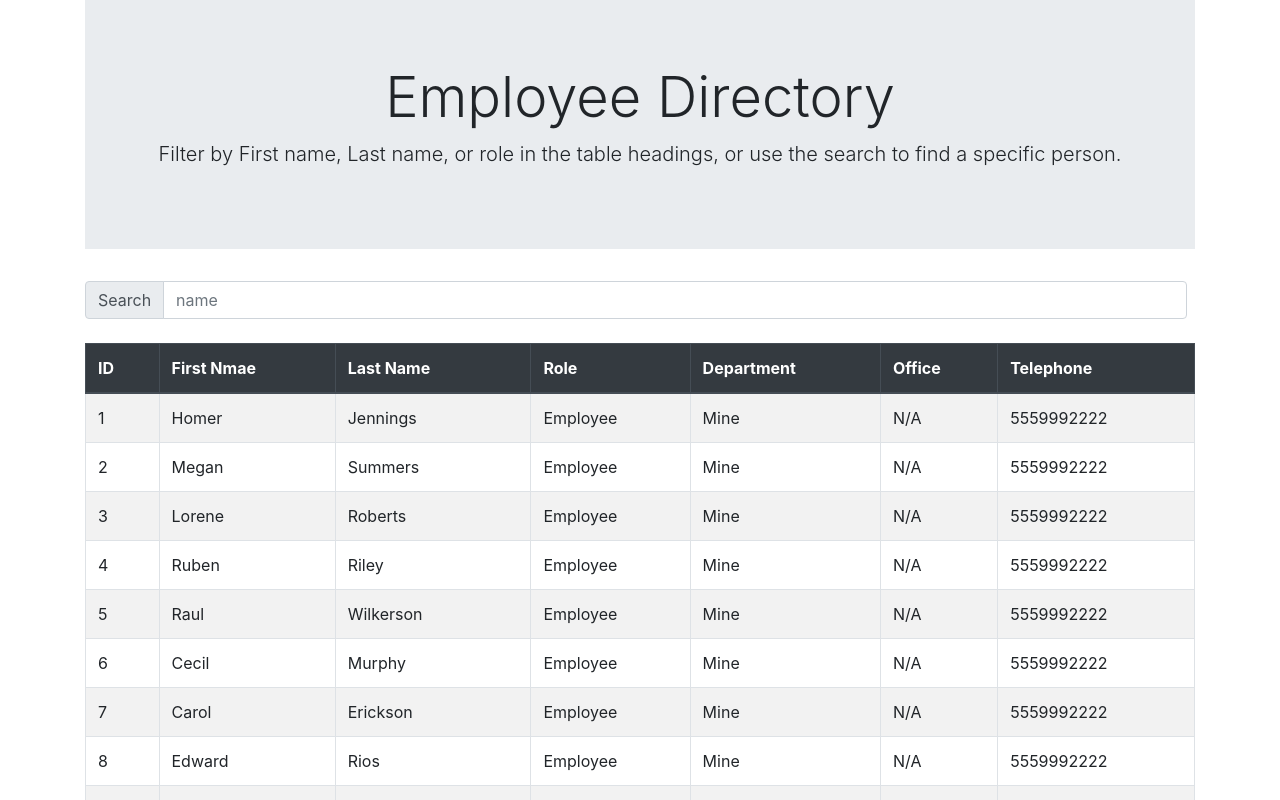
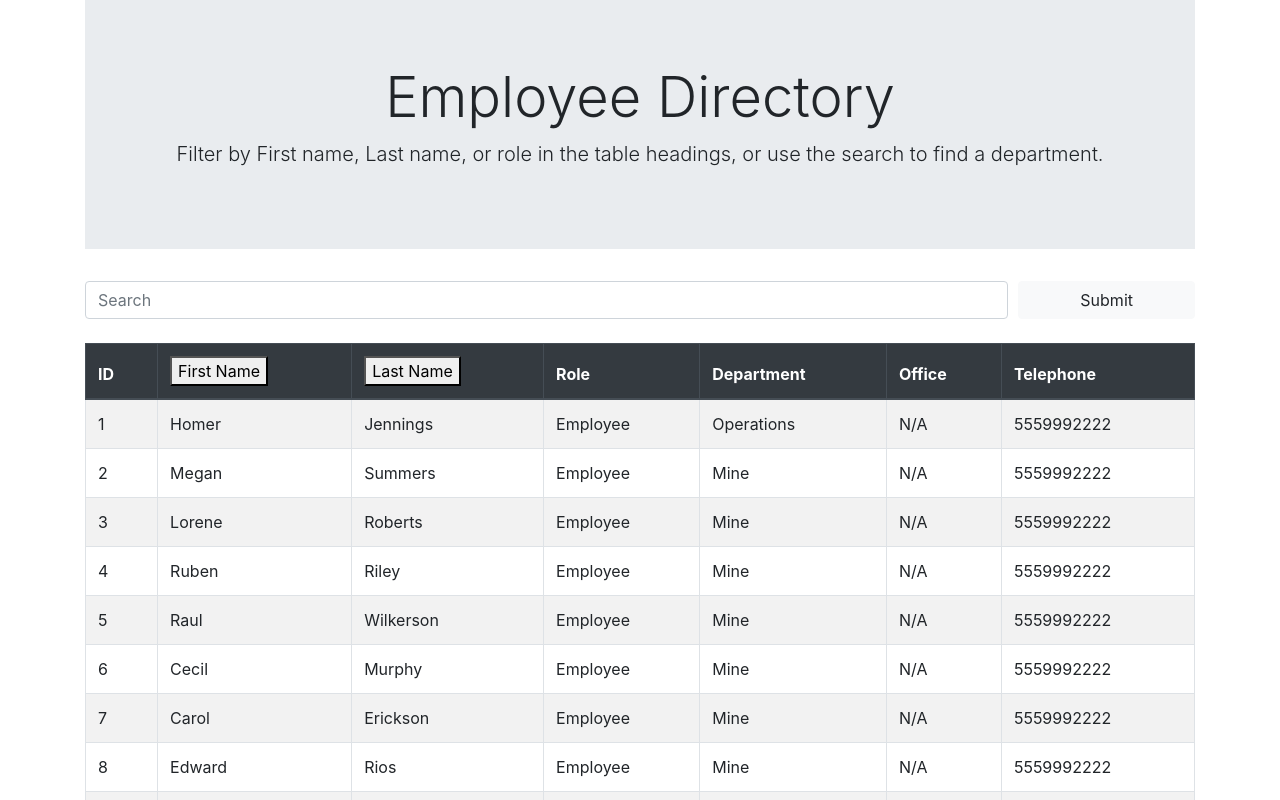
Before and after one commit to AJFree458/opus19_React-Employee-Directory, a React (Create React App) app in the folder employee-directory/: page / in a window 1280 px wide. Shown: the top 800 px of the page. Built offline with nearby package versions, Linux system fonts and the light colour scheme.

Commit message:
Add function to sort a column by name, remove a component and minor changes

```diff
--- a/employee-directory/src/App.js
+++ b/employee-directory/src/App.js
@@ -2,53 +2,48 @@ import React, { Component } from 'react';
 import './App.css';
 import Jumbotron from "./components/Jumbotron";
 import Search from "./components/Search";
-import Table from "./components/Table";
+import Table from "./components/Table"
 import TableData from "./components/TableData";
 import employee from "./employee.json";
 
 
 class App extends Component {
 
-  // state = {
-  //   search: "",
-  //   employee,
-  //   order: "asc"
-  // };
+  state = {
+    employee,
+    searchTerm: "",
+  };
 
-  // handleInputChange = event => {
-  //   console.log(event.target.value);
-  //   this.setState({ search: event.target.value });
-  // };
 
-  // sortName = event => {
-  //   let currentEmployees = this.state.employee
-  //   .sort(function(a, b) {
-  //     if(a.name.value < b.name.value) return -1;
-  //     if(a.name.value > b.name.value) return 1;
-  //     return 0;
-  //   })
-  //   this.setState({ employee: currentEmployees });
-  // }
+    // Sort columns
+  clickSorter = (category) => {
+    const employee = this.state.employee.sort(function (a, b) {
+      var textA = a[category];
+      var textB = b[category];
+      return textA < textB ? -1 : textA > textB ? 1 : 0;
+    });
 
-  state = {
-    employee
-};
-
-sortFunction = () => {
-  const employee = this.state.employee.sort((a, b) => (a.name > b.name) ? 1 : -1);
-  this.setState({ employee });
-}
+    this.setState({ employee });
+  };
 
   render() {
     return (
       <div className={"container"}>
         <Jumbotron />
-        <Search
-          handleInputChange={this.handleInputChange}
-          sortName={this.sortName}
-          sortRole={this.sortRole}
-          search={this.state.search} />
+        <Search />
           <Table>
+            <thead className="thead-dark">
+              <th>ID</th>
+              <th  onClick={() => this.clickSorter("firstName")}>
+                    <button className="tableButton">First Name</button></th>
+              <th onClick={() => this.clickSorter("lastName")}>
+                    <button className="tableButton">Last Name</button></th>
+              <th>Role</th>
+              <th>Department</th>
+              <th>Office</th>
+              <th>Telephone</th>
+            </thead>
+            <tbody>
             {this.state.employee.map(employee => (
               <TableData
                 id={employee.id}
@@ -58,9 +53,10 @@ sortFunction = () => {
                 department={employee.department}
                 office={employee.office}
                 telephone={employee.telephone}
-                />
+              />
             ))}
-          </Table>
+          </tbody>
+        </Table>
       </div>
     );
   }
--- a/employee-directory/src/components/Jumbotron/index.js
+++ b/employee-directory/src/components/Jumbotron/index.js
@@ -8,7 +8,7 @@ function Jumbotron() {
           Employee Directory
         </h1>
         <p className="lead text-center">
-          Filter by First name, Last name, or role in the table headings, or use the search to find a specific person.
+          Filter by First name, Last name, or role in the table headings, or use the search to find a department.
         </p>
       </div>
     </div>
--- a/employee-directory/src/components/Search/index.js
+++ b/employee-directory/src/components/Search/index.js
@@ -1,21 +1,23 @@
 import React from "react";
 
-function Search() {
+function Search(props) {
   return (
-    <div className="Searchbox">
-      <div className="input-group">
-        <div className= "input-group-prepend">
-          <span className="input-group-text" id="">
-            Search
-          </span>
+    <div >
+      <form className="form form-row my-2">
+        <div className="col">
+          <input
+            type="text"
+            name="searchTerm"
+            // value={this.state.searchTerm}
+            // onChange={this.handleChange}
+            className="form-control"
+            placeholder="Search"
+          />
         </div>
-        <input
-          className="form-control mr-sm-2"
-          type="search"
-          placeholder="name"
-          aria-label="search"
-        />
-      </div>
+        <div className="col-2">
+          <button onClick={props.handleFormSubmit} className="btn btn-light btn-block">Submit</button>
+        </div>
+      </form>
     </div>
   )
 }
--- a/employee-directory/src/components/Table/index.js
+++ b/employee-directory/src/components/Table/index.js
@@ -1,13 +1,9 @@
 import React from "react";
-import TableHeader from "../TableHeader";
 
 function Table(props) {
   return (
     <table className="table table-striped table-bordered mt-4">
-      <TableHeader />
-      <tbody>
         {props.children}
-      </tbody>
     </table>
   )
 }
--- a/employee-directory/src/components/TableHeader/index.js
+++ /dev/null
@@ -1,18 +0,0 @@
-import React from 'react';
-
-function TableHeader() {
-  return (
-    <thead className="thead-dark">
-        <th scope="col">ID</th>
-        <th scope="col">First Nmae</th>
-        <th scope="col">Last Name</th>
-        <th scope="col">Role</th>
-        <th scope="col">Department</th>
-        <th scope="col">Office</th>
-        <th scope="col">Telephone</th>
-    </thead>
-
-  )
-}
-
-export default TableHeader;
--- a/employee-directory/src/employee.json
+++ b/employee-directory/src/employee.json
@@ -4,7 +4,7 @@
     "firstName": "Homer",
     "lastName": "Jennings",
     "role": "Employee",
-    "department": "Mine",
+    "department": "Operations",
     "office": "N/A",
     "telephone": 5559992222
   },
```
